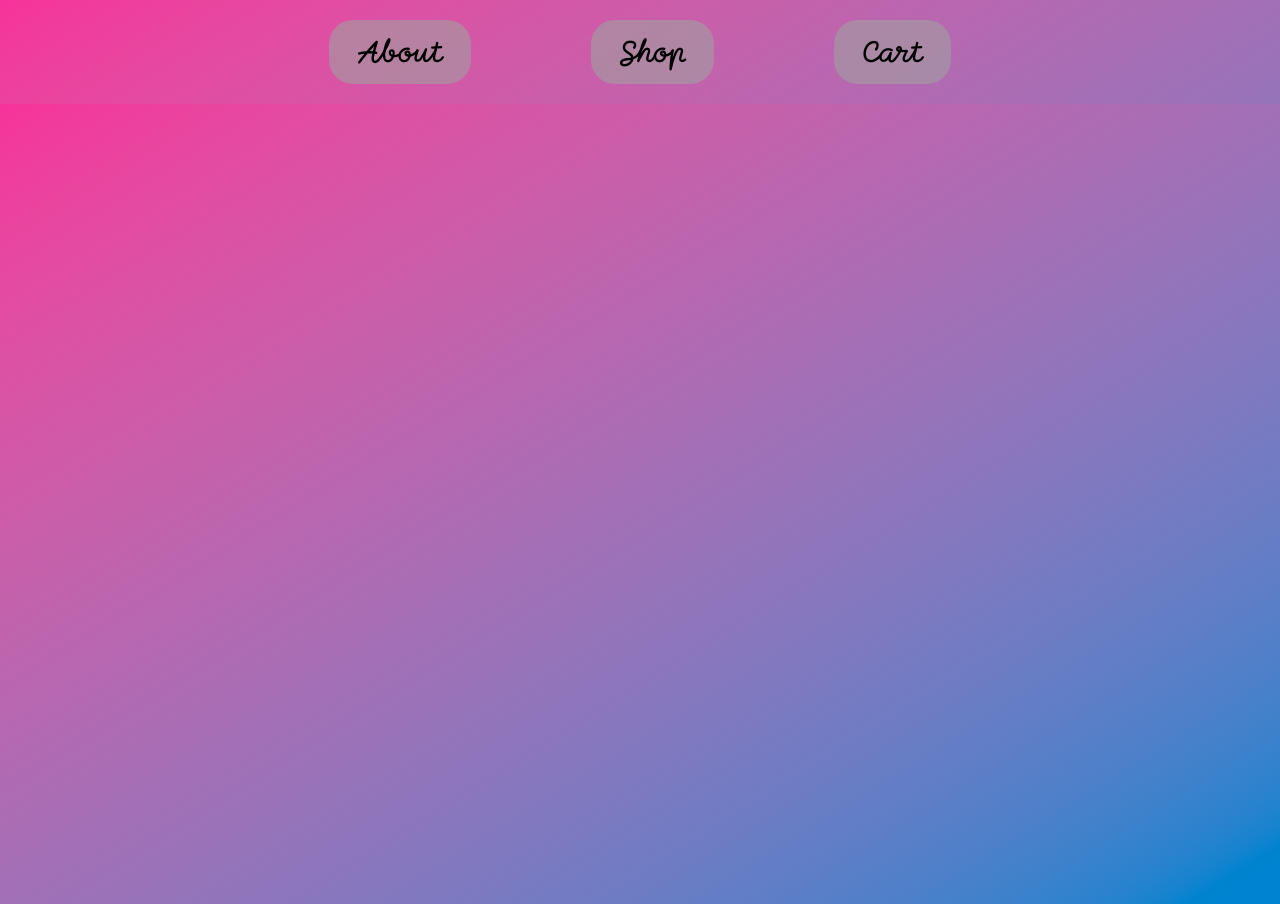
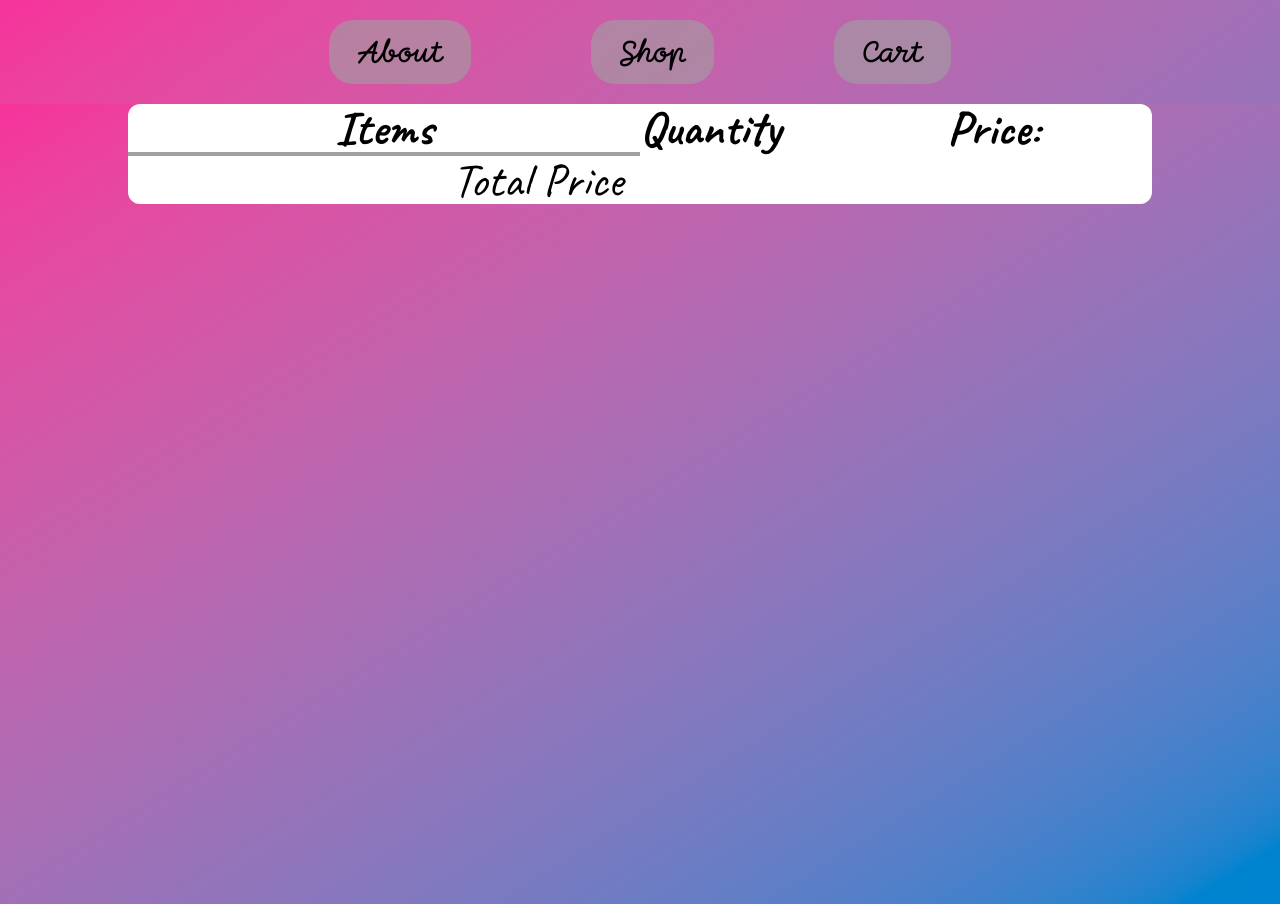
Before and after one commit to dayercher005/Shopping_Cart, a React (Vite) app: page /Cart in a window 1280 px wide. Built offline with nearby package versions, Linux system fonts and the light colour scheme.

Commit message:
Linked state using useOuteletContext between pages and added styling for Cart Page

```diff
--- a/src/pages/cart/Cart.jsx
+++ b/src/pages/cart/Cart.jsx
@@ -1,11 +1,38 @@
-import { useState } from 'react'
+import { useOutletContext } from 'react-router-dom'
 
 export default function Cart() {
 
+    const [cartItems] = useOutletContext();
+
+    const cartList = cartItems.map(item =>
+        <div className="flex justify-center">
+            <h1 className="flex-5/10 font-Caveat text-3xl p-2.5">{item.item}</h1>
+            <p className="flex-3/10 font-Caveat text-3xl p-2.5">{item.quantity}</p>
+            <p className="flex-2/10 font-Caveat text-3xl p-2.5">USD {item.quantity * item.price}</p>
+        </div>
+    )
+
+    const priceCalculator = cartItems.map(item => {
+        let totalPrice = 0
+        totalPrice += (item.price * item.quantity)
+        return totalPrice
+    })
+
     return (
         <div className="bg-linear-to-br from-pink-500 to-sky-600 h-screen">
-            <div className="bg-white border-2xl">
+            <div className="bg-white rounded-xl w-8/10 mx-auto">
+                <div className="flex">
+                    <h1 className="flex-5/10 font-bold font-Caveat text-5xl text-center border-b-4
+                    border-x- border-b-neutral-400 w-1/10 after:content-[Items]">Items</h1>
+                    <h1 className="flex-3/10 font-bold font-Caveat text-5xl">Quantity</h1>
+                    <h1 className="flex-2/10 font-bold font-Caveat text-5xl">Price:</h1>
+                </div>
+                {cartList}
 
+                <div className="flex">
+                    <h1 className="flex-8/10 text-center font-Caveat text-5xl">Total Price</h1>
+                    <h1 className="flex-2/10 font-Caveat text-5xl">{priceCalculator}</h1>
+                </div>
             </div>
         </div>
     )
--- a/src/pages/home/Home.jsx
+++ b/src/pages/home/Home.jsx
@@ -7,7 +7,7 @@ export default function Home() {
     const [cartItems, setCartItems] = React.useState([])
 
     return(
-        <div className="h-screen bg-linear-to-br from-pink-500 to-sky-600">
+        <div className="h-auto bg-linear-to-br from-pink-500 to-sky-600">
             <div className="flex justify-center">
                 <Navbar></Navbar>
             </div>
--- a/src/pages/shop/Shop.jsx
+++ b/src/pages/shop/Shop.jsx
@@ -8,6 +8,13 @@ export default function Shop() {
     const [error, setError] = useState(null)
     const [loading, setLoading] = useState(true)
     const [cartItems, setCartItems] = useOutletContext()
+
+    const CartChecker = (itemName, itemQuantity, itemPrice) => {
+
+        setCartItems(cartArray => cartArray.filter(item => item.name !== itemName))
+
+        setCartItems(cartArray => [...cartArray, {item: itemName, quantity: itemQuantity, price: itemPrice}])
+    }
 
     useEffect(() => {
 
@@ -44,12 +51,10 @@ export default function Shop() {
     }, [])
 
     const ShopItems = shop.map((item) =>
-        <Card name={item.name} image={item.image} price={item.price}></Card>
+        <Card clickHandler={CartChecker} name={item.name} image={item.image} price={item.price}></Card>
     )
 
-    const CartChecker = () => {
 
-    }
 
 
     if (loading) return (
```
